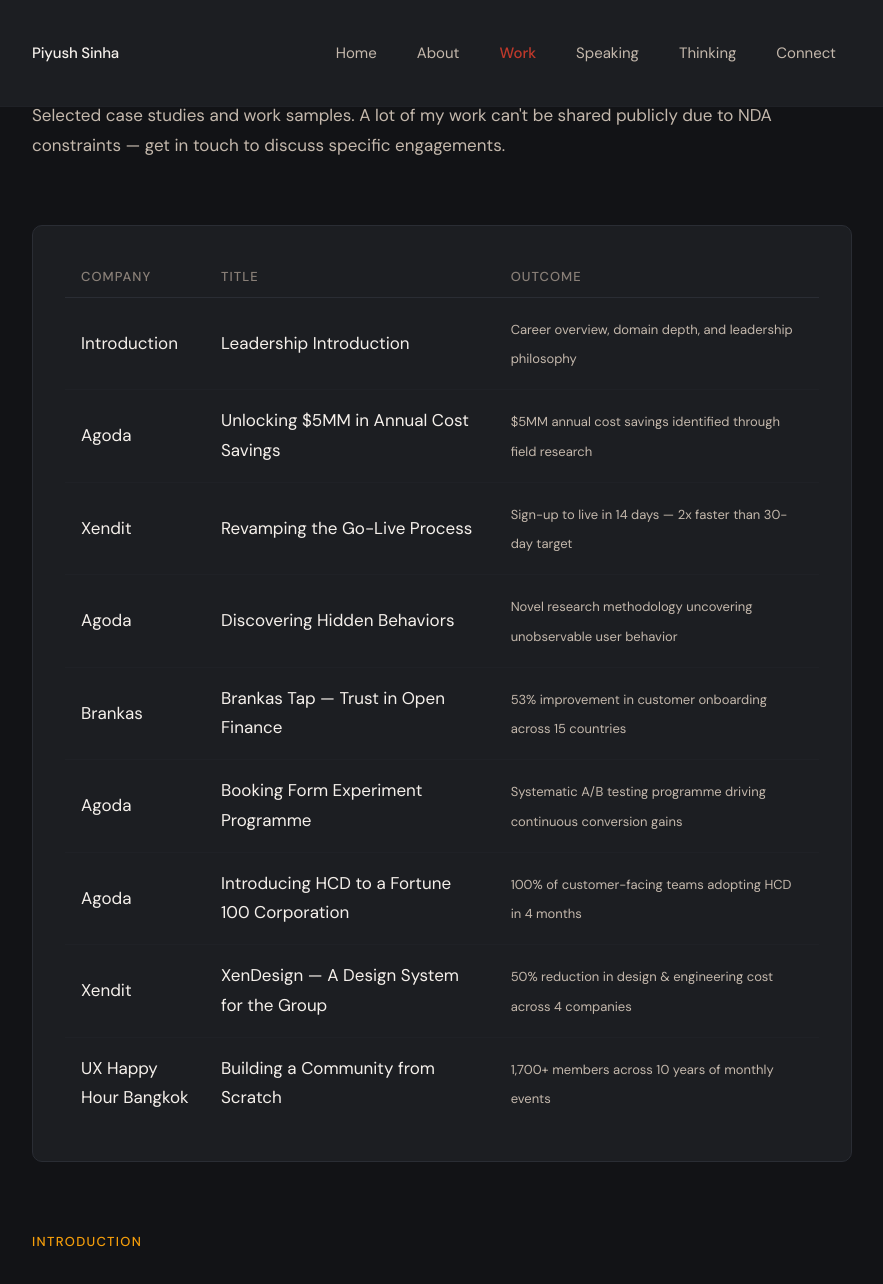
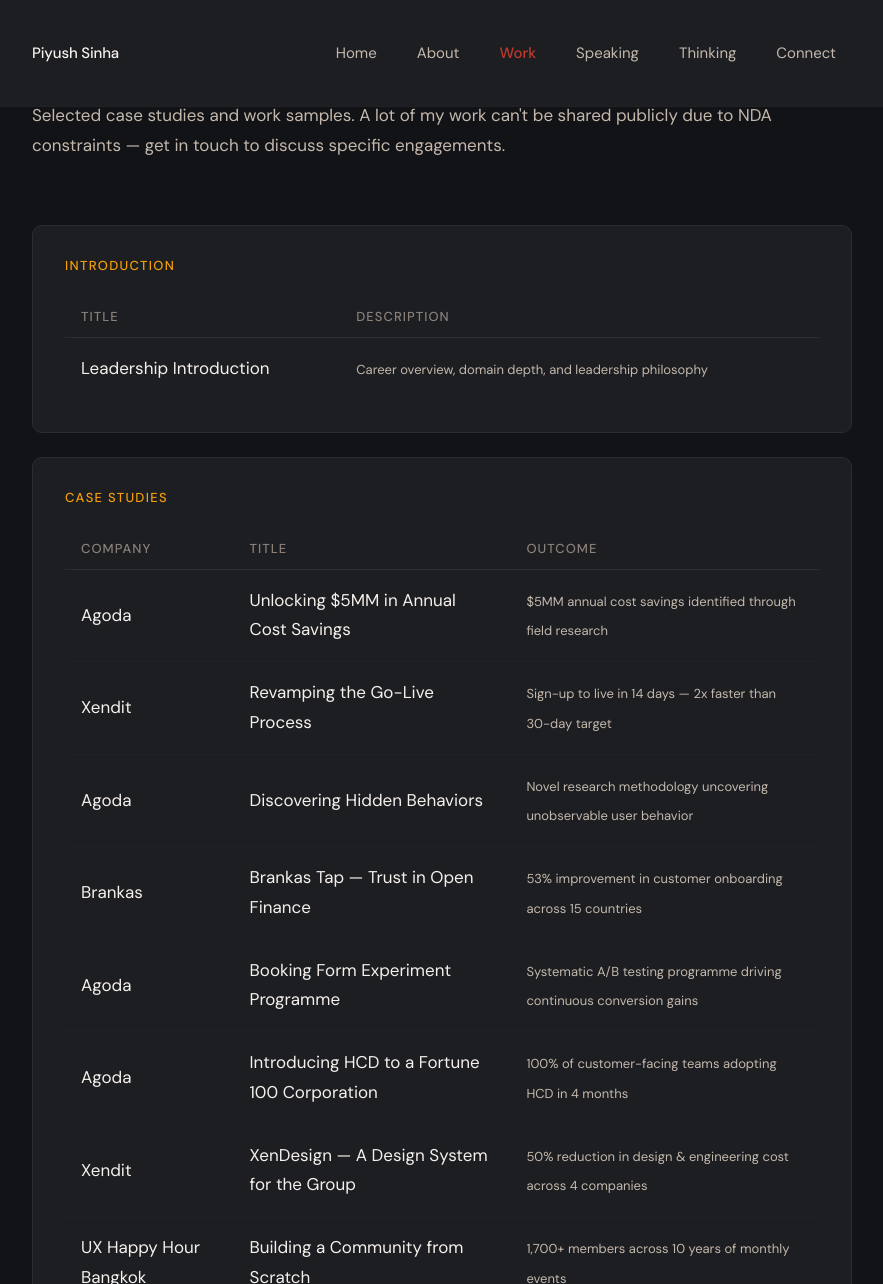
Before and after one commit to piyushsinha/piyushsinha.github.io, a Jekyll site: the page built from work/index.html, in a window 1280 px wide and 1400 px high, scrolled down 223 px, cut to the strip 0-1284 px from the top of the window. Shown: the whole strip, without its empty margins (198-1081 px from the left). Built offline with Jekyll 4.4.1, drawn with Linux system fonts in a browser that asks for light colours.

Commit message:
Split work page TOC into 3 sections: Introduction, Case Studies, Talks
- Each section has its own labeled card with a table
- Talks section is ready (hidden when empty) — add entries with type: talk
- Updated CSS for multi-section TOC with section headings

```diff
--- a/assets/css/styles.css
+++ b/assets/css/styles.css
@@ -938,13 +938,30 @@
   margin-bottom: var(--space-4);
 }
 
-/* --- Work Table of Contents --- */
+/* --- Work Table of Contents (multi-section) --- */
 .work-toc {
+  margin-bottom: var(--space-6);
+}
+
+.work-toc__section {
   background-color: var(--color-bg-secondary);
   border: 1px solid var(--color-border);
   border-radius: var(--radius-md);
   padding: var(--space-4);
-  margin-bottom: var(--space-6);
+  margin-bottom: var(--space-3);
+}
+
+.work-toc__section:last-child {
+  margin-bottom: 0;
+}
+
+.work-toc__heading {
+  font-size: var(--font-size-caption);
+  font-weight: var(--weight-medium);
+  text-transform: uppercase;
+  letter-spacing: 0.1em;
+  color: var(--color-accent-metric);
+  margin: 0 0 var(--space-3) 0;
 }
 
 .work-toc table {
@@ -965,8 +982,12 @@
 
 .work-toc thead th:first-child,
 .work-toc tbody td:first-child {
-  width: 140px;
-  min-width: 100px;
+  width: auto;
+}
+
+.work-toc thead th:last-child,
+.work-toc tbody td:last-child {
+  width: auto;
 }
 
 .work-toc tbody tr {
@@ -1025,7 +1046,6 @@
   }
 
   .work-toc tbody td:first-child {
-    width: auto;
     padding-bottom: 0;
   }
 
--- a/work/index.html
+++ b/work/index.html
@@ -14,9 +14,38 @@
       <p>Selected case studies and work samples. A lot of my work can't be shared publicly due to NDA constraints — get in touch to discuss specific engagements.</p>
     </div>
 
-    <!-- Table of Contents -->
-    {% assign all_studies = site.data.case_studies %}
+    <!-- Table of Contents — Split by category -->
     <nav class="work-toc">
+
+      <!-- Introduction -->
+      {% assign intro_items = site.data.case_studies | where: "type", "intro" %}
+      {% if intro_items.size > 0 %}
+        <div class="work-toc__section">
+          <h2 class="work-toc__heading">Introduction</h2>
+          <table>
+            <thead>
+              <tr>
+                <th scope="col">Title</th>
+                <th scope="col">Description</th>
+              </tr>
+            </thead>
+            <tbody>
+              {% for item in intro_items %}
+              <tr>
+                <td><a href="#{{ item.id }}" class="work-toc__link">{{ item.title }}</a></td>
+                <td><span class="work-toc__desc">{{ item.outcome | default: item.subtitle }}</span></td>
+              </tr>
+              {% endfor %}
+            </tbody>
+          </table>
+        </div>
+      {% endif %}
+
+      <!-- Case Studies -->
+      {% assign case_study_items = site.data.case_studies | where: "type", "case-study" | sort: "order" %}
+      {% if case_study_items.size > 0 %}
+        <div class="work-toc__section">
+          <h2 class="work-toc__heading">Case Studies</h2>
           <table>
             <thead>
               <tr>
@@ -26,35 +55,66 @@
               </tr>
             </thead>
             <tbody>
-          {% for study in all_studies %}
+              {% for study in case_study_items %}
               <tr>
-            <td><a href="#{{ study.id }}" class="work-toc__link">{{ study.company | default: "Introduction" }}</a></td>
+                <td><a href="#{{ study.id }}" class="work-toc__link">{{ study.company }}</a></td>
                 <td><a href="#{{ study.id }}" class="work-toc__link">{{ study.title }}</a></td>
-            <td><span class="work-toc__desc">{{ study.outcome | default: study.subtitle }}</span></td>
+                <td><span class="work-toc__desc">{{ study.outcome }}</span></td>
               </tr>
               {% endfor %}
             </tbody>
           </table>
+        </div>
+      {% endif %}
+
+      <!-- Talks & Presentations -->
+      {% assign talk_items = site.data.case_studies | where: "type", "talk" | sort: "order" %}
+      {% if talk_items.size > 0 %}
+        <div class="work-toc__section">
+          <h2 class="work-toc__heading">Talks &amp; Presentations</h2>
+          <table>
+            <thead>
+              <tr>
+                <th scope="col">Event</th>
+                <th scope="col">Title</th>
+                <th scope="col">Description</th>
+              </tr>
+            </thead>
+            <tbody>
+              {% for talk in talk_items %}
+              <tr>
+                <td><a href="#{{ talk.id }}" class="work-toc__link">{{ talk.company }}</a></td>
+                <td><a href="#{{ talk.id }}" class="work-toc__link">{{ talk.title }}</a></td>
+                <td><span class="work-toc__desc">{{ talk.outcome | default: talk.subtitle }}</span></td>
+              </tr>
+              {% endfor %}
+            </tbody>
+          </table>
+        </div>
+      {% endif %}
+
     </nav>
 
-    <!-- Leadership Intro Deck -->
-    {% assign intro = site.data.case_studies | where: "type", "intro" | first %}
-    {% if intro %}
+    <!-- Embedded Decks — by category -->
+    {% assign all_items = site.data.case_studies | sort: "order" %}
+
+    <!-- Introduction Decks -->
+      {% for item in intro_items %}
         <div class="work-section-label" style="margin-top: var(--space-6);">
           <span class="label">Introduction</span>
         </div>
-      <div id="{{ intro.id }}" class="embed-frame embed-frame--tall" style="margin-bottom: var(--space-6);">
-        <iframe src="{{ intro.embed_url }}" loading="lazy" allowfullscreen></iframe>
+        <div id="{{ item.id }}" class="embed-frame embed-frame--tall" style="margin-bottom: var(--space-6);">
+          <iframe src="{{ item.embed_url }}" loading="lazy" allowfullscreen></iframe>
         </div>
-    {% endif %}
+      {% endfor %}
 
-    <!-- Case Studies -->
+    <!-- Case Study Cards -->
+    {% if case_study_items.size > 0 %}
       <div class="work-section-label" style="margin-top: var(--space-6);">
         <span class="label">Case Studies</span>
       </div>
 
-    {% assign case_studies = site.data.case_studies | where: "type", "case-study" | sort: "order" %}
-    {% for study in case_studies %}
+      {% for study in case_study_items %}
         <div class="case-study-card" id="{{ study.id }}">
           <div class="case-study-card__header">
             <span class="label case-study-card__company">{{ study.company }}</span>
@@ -72,6 +132,37 @@
           </div>
         </div>
       {% endfor %}
+    {% endif %}
+
+    <!-- Talk Cards -->
+    {% if talk_items.size > 0 %}
+      <div class="work-section-label" style="margin-top: var(--space-6);">
+        <span class="label">Talks &amp; Presentations</span>
+      </div>
+
+      {% for talk in talk_items %}
+        <div class="case-study-card" id="{{ talk.id }}">
+          <div class="case-study-card__header">
+            <span class="label case-study-card__company">{{ talk.company }}</span>
+            <h3 class="case-study-card__title">{{ talk.title }}</h3>
+            {% if talk.outcome %}
+              <p class="case-study-card__outcome">{{ talk.outcome }}</p>
+            {% endif %}
+            {% if talk.domain %}
+              <div class="pill-list case-study-card__domain">
+                {% assign domains = talk.domain | split: "·" %}
+                {% for d in domains %}
+                  <span class="pill">{{ d | strip }}</span>
+                {% endfor %}
+              </div>
+            {% endif %}
+          </div>
+          <div class="embed-frame">
+            <iframe src="{{ talk.embed_url }}" loading="lazy" allowfullscreen></iframe>
+          </div>
+        </div>
+      {% endfor %}
+    {% endif %}
 
   </div>
 </section>
```
Lines whose indentation alone changed are shown as unchanged.
